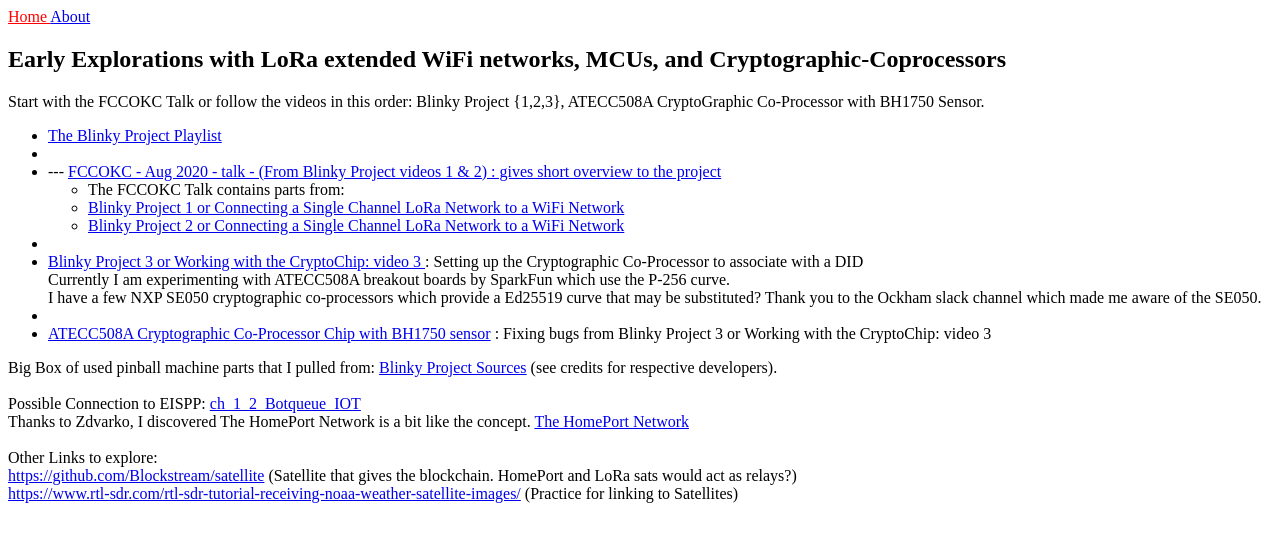
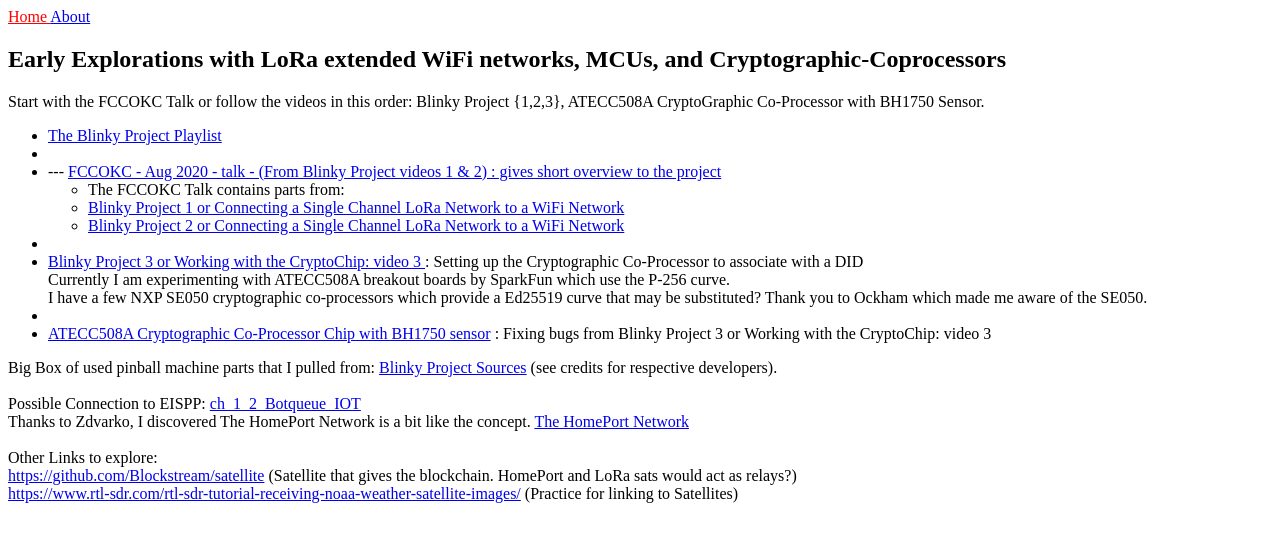
Before and after one commit to theholo-space/theholo-space.github.io, a Jekyll site: the page built from index.html, in a window 1280 px wide. Shown: the top 542 px of the page. Built offline with Jekyll 4.4.1, drawn with Linux system fonts in a browser that asks for light colours.

Commit message:
removed slack, because it may have been on github (too)

```diff
--- a/index.html
+++ b/index.html
@@ -24,7 +24,7 @@ title: Home
      </ul>
      <li></li>
      <li><a href="https://www.youtube.com/watch?v=GNOPb5iGiQk&list=PLbVZNfQhcZ3eQpiBUY_0IaXPmPE5pZoOT&index=1">Blinky Project 3 or Working with the CryptoChip: video 3 </a> : Setting up the Cryptographic Co-Processor to associate with a DID<br>
-	     Currently I am experimenting with ATECC508A breakout boards by SparkFun which use the P-256 curve.<br> I have a few NXP SE050 cryptographic co-processors which provide a Ed25519 curve that may be substituted? Thank you to the Ockham slack channel which made me aware of the SE050.</li>
+	     Currently I am experimenting with ATECC508A breakout boards by SparkFun which use the P-256 curve.<br> I have a few NXP SE050 cryptographic co-processors which provide a Ed25519 curve that may be substituted? Thank you to Ockham which made me aware of the SE050.</li>
      <li></li>
      <li><a href="https://www.youtube.com/watch?v=yFi4LcselCc&list=PLbVZNfQhcZ3eQpiBUY_0IaXPmPE5pZoOT&index=5">ATECC508A Cryptographic Co-Processor Chip with BH1750 sensor</a> : Fixing bugs from Blinky Project 3 or Working with the CryptoChip: video 3</li>
     </ul>
```
